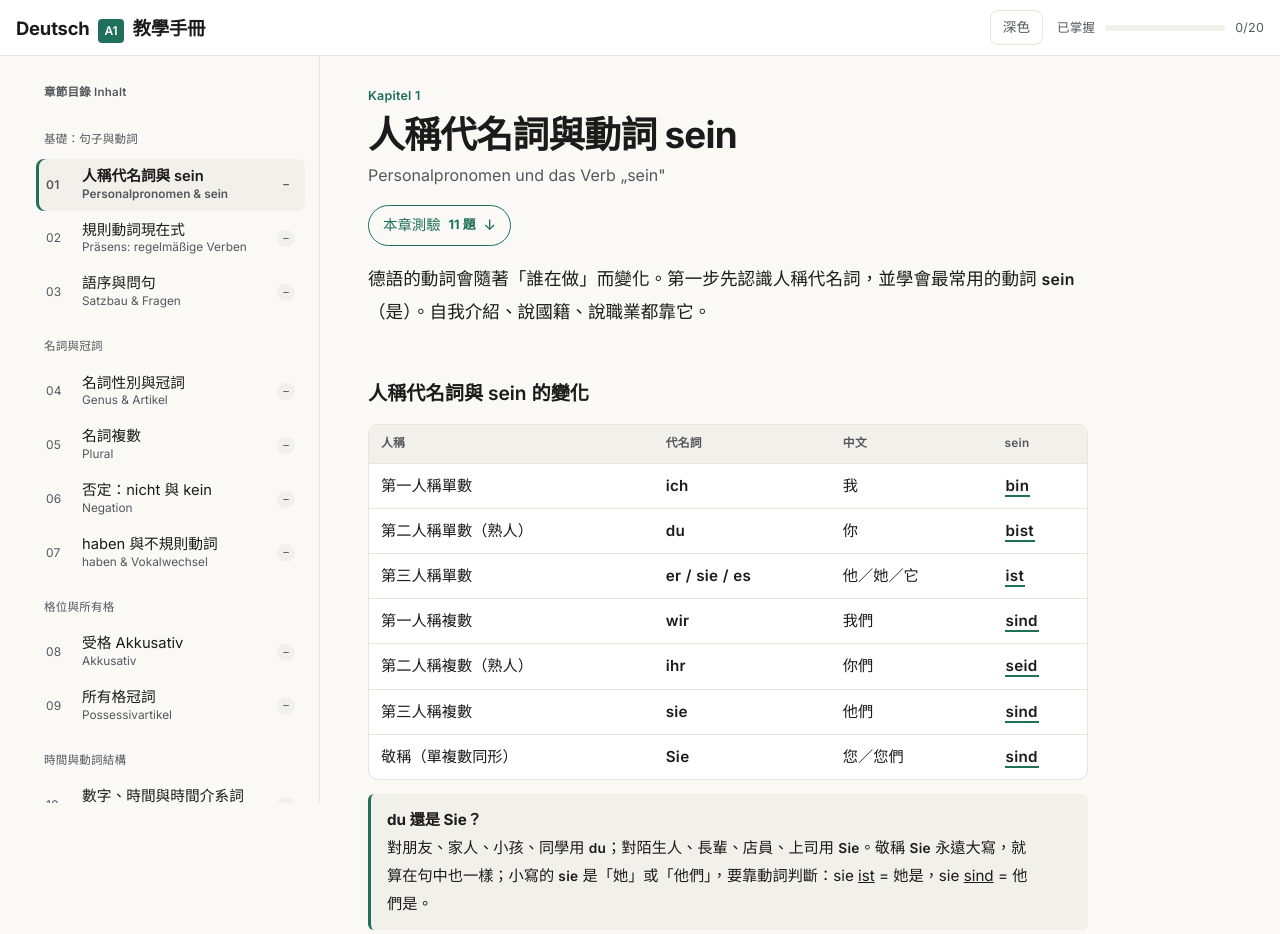
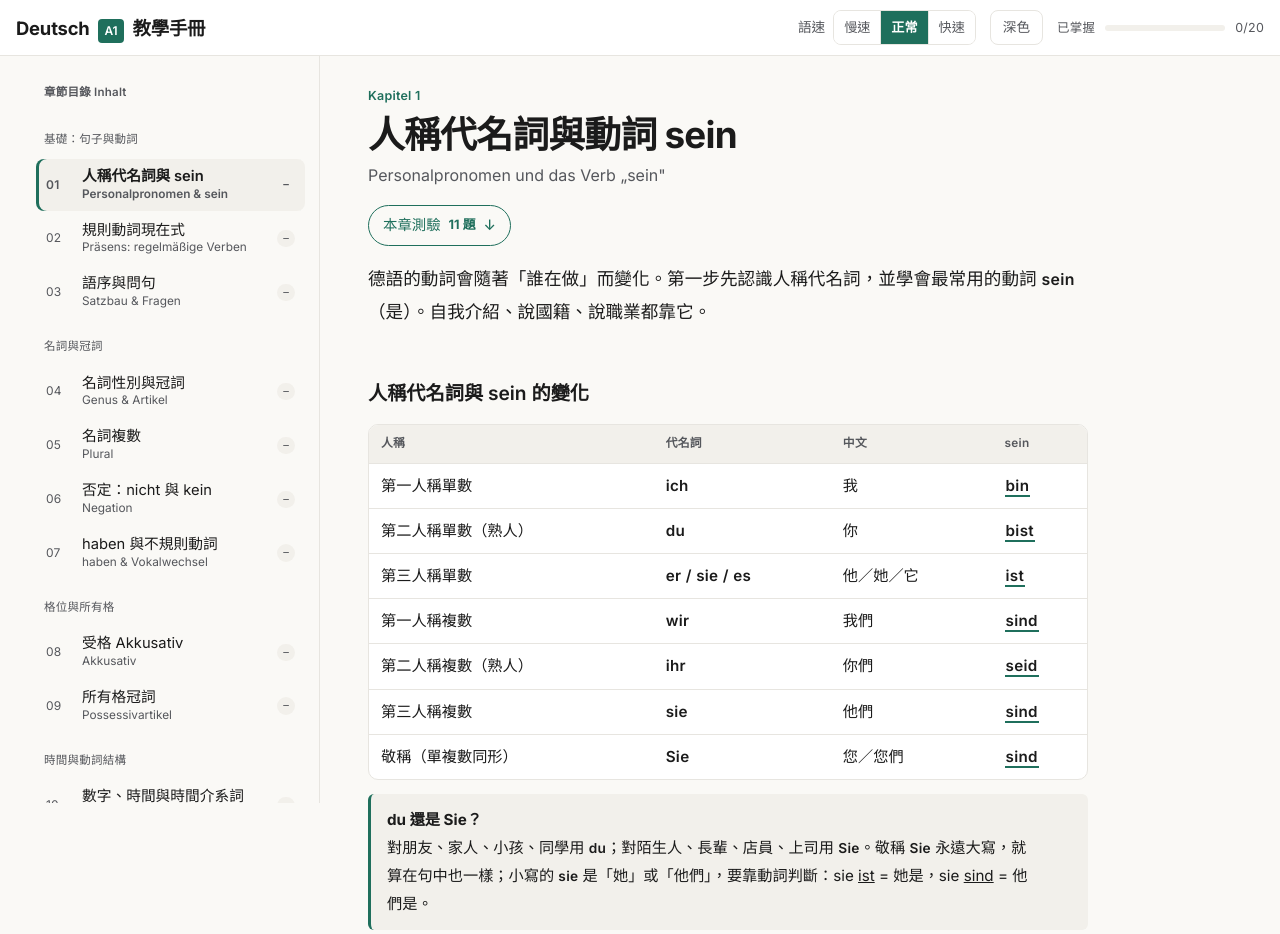
Before and after one commit to kaito253533/german, a plain HTML site: page a1/index.html in a window 1280 px wide. Shown: the top 934 px of the page. Drawn offline with Linux system fonts and the light colour scheme.

Commit message:
Single speed control, gentler speeds

```diff
--- a/a1/index.html
+++ b/a1/index.html
@@ -225,6 +225,10 @@ button:focus-visible,a:focus-visible,select:focus-visible{outline:2px solid var(
 @media (max-width:480px){ .prog span.lbl{display:none} .brand .full{display:none} }
 @media (prefers-reduced-motion:reduce){*{transition:none!important}}
 
+.rate{display:inline-flex;align-items:center;gap:8px;font-size:.85rem;color:var(--muted)}
+.tocbtn,.themebtn,.seg button{white-space:nowrap;flex:none}
+@media (max-width:640px){.rate .rlbl{display:none}.prog{display:none}.top{gap:8px}.seg button{padding:4px 8px}.themebtn,.tocbtn{padding:4px 10px}}
+@media (max-width:420px){.brand{font-size:1rem;gap:6px}.seg button{padding:4px 7px}.top{gap:6px}}
 .themebtn{font:inherit;font-size:.85rem;border:1px solid var(--line);background:var(--surface);color:var(--muted);border-radius:8px;padding:4px 12px;cursor:pointer}
 .themebtn:hover{color:var(--ink);border-color:var(--ink)}
 /* ===== Clean & Focus theme: soft off-white, one sans family, calm green accent, minimal ornament ===== */
@@ -270,6 +274,7 @@ mark,.hl{background:none;border-bottom:2px solid var(--accent);padding:0 1px}
   <button class="tocbtn" id="tocbtn" aria-expanded="false" aria-controls="toc">目錄</button>
   <div class="brand"><a href="../" style="color:inherit;text-decoration:none" title="回到德語首頁">Deutsch</a><span class="lvl">A1</span><span class="full">教學手冊</span></div>
   <div class="spacer"></div>
+  <span class="rate" id="rateslot"></span>
   <button type="button" class="themebtn" id="themebtn" onclick="__toggleTheme()" aria-label="切換深淺色">深色</button>
   <div class="prog" title="已通過測驗的章節（≥80%）"><span class="lbl">已掌握</span><div class="bar"><i id="pbar"></i></div><span id="ptxt">0/20</span></div>
 </header>
@@ -1345,10 +1350,11 @@ let deVoice = null;
 function pickVoice(){ try{ const v = speechSynthesis.getVoices(); deVoice = v.find(x=>/^de(-|_)DE/i.test(x.lang)) || v.find(x=>/^de/i.test(x.lang)) || null }catch(e){} }
 if('speechSynthesis' in window){ pickVoice(); speechSynthesis.onvoiceschanged = pickVoice; }
 let warned = false;
-const RATES = [[0.7,'慢速'],[1.15,'正常'],[1.35,'快速']];
-let RATE = 1.15;
+const RATES = [[0.8,'慢速'],[1,'正常'],[1.15,'快速']];
+let RATE = 1;
 try{ const r = parseFloat(localStorage.getItem('a1g-rate')); if(RATES.some(x=>x[0]===r)) RATE = r }catch(e){}
 const SEG = () => `<span class="seg" role="group" aria-label="語速">${RATES.map(([r,l])=>`<button type="button" data-r="${r}" class="${RATE===r?'on':''}" aria-pressed="${RATE===r}">${l}</button>`).join('')}</span>`;
+{ const slot=document.getElementById('rateslot'); if(slot) slot.innerHTML='<span class="rlbl">語速</span>'+SEG(); }
 document.addEventListener('click',e=>{
   const b = e.target.closest('.seg button'); if(!b) return;
   RATE = parseFloat(b.dataset.r);
@@ -1393,10 +1399,10 @@ Object.entries(EX).forEach(([k,d])=>{
   <p class="vnote">名詞顏色：<span class="chip m">der</span> <span class="chip f">die</span> <span class="chip n">das</span> <span class="chip pl">複數</span>，逗號後是複數詞尾。點喇叭聽例句。</p>
   <div class="vocab">${d.v.map(v=>`<div class="vc"><div class="vw ${gcls(v[0])}">${esc(v[0])}</div><div class="vz">${esc(v[1])}</div><div class="vex" data-de="${esc(v[2])}"><span class="vde">${esc(v[2])}</span><span class="vzh">${esc(v[3])}</span></div></div>`).join('')}</div>
   <h4>情境對話 <span class="h4de">Dialog</span></h4>
-  <div class="dlg"><div class="dhead"><b>${esc(d.dlg.t)}</b><span class="dzh">${esc(d.dlg.z)}</span><div class="dbtns">${SEG()}<button type="button" class="btn sm play">▶ 播放整段</button><button type="button" class="btn ghost sm tr">隱藏翻譯</button></div></div>
+  <div class="dlg"><div class="dhead"><b>${esc(d.dlg.t)}</b><span class="dzh">${esc(d.dlg.z)}</span><div class="dbtns"><button type="button" class="btn sm play">▶ 播放整段</button><button type="button" class="btn ghost sm tr">隱藏翻譯</button></div></div>
   <ol class="dl">${d.dlg.l.map(x=>`<li class="s${spk.indexOf(x[0])%2}"><span class="who">${esc(x[0])}</span><div class="bub"><span class="de">${esc(x[1])}</span><span class="zh">${esc(x[2])}</span></div></li>`).join('')}</ol></div>
   <h4>短文閱讀 <span class="h4de">Lesetext</span></h4>
-  <div class="read"><div class="dhead"><b>${esc(d.rd.t)}</b><span class="dzh">${esc(d.rd.z)}</span><div class="dbtns">${SEG()}<button type="button" class="btn sm play">▶ 朗讀全文</button><button type="button" class="btn ghost sm tr">顯示翻譯</button></div></div>
+  <div class="read"><div class="dhead"><b>${esc(d.rd.t)}</b><span class="dzh">${esc(d.rd.z)}</span><div class="dbtns"><button type="button" class="btn sm play">▶ 朗讀全文</button><button type="button" class="btn ghost sm tr">顯示翻譯</button></div></div>
   <p class="rde">${esc(d.rd.de)}</p><p class="rzh" hidden>${esc(d.rd.zh)}</p><p class="rnote">讀完後，下方測驗有「閱讀理解」題（richtig 正確／falsch 錯誤）。</p></div>`;
   wrap.querySelectorAll('.vex').forEach(x=>x.prepend(sayBtn(x.dataset.de)));
   wrap.querySelectorAll('.dl li').forEach((li,i)=>li.prepend(sayBtn(d.dlg.l[i][1])));
```
